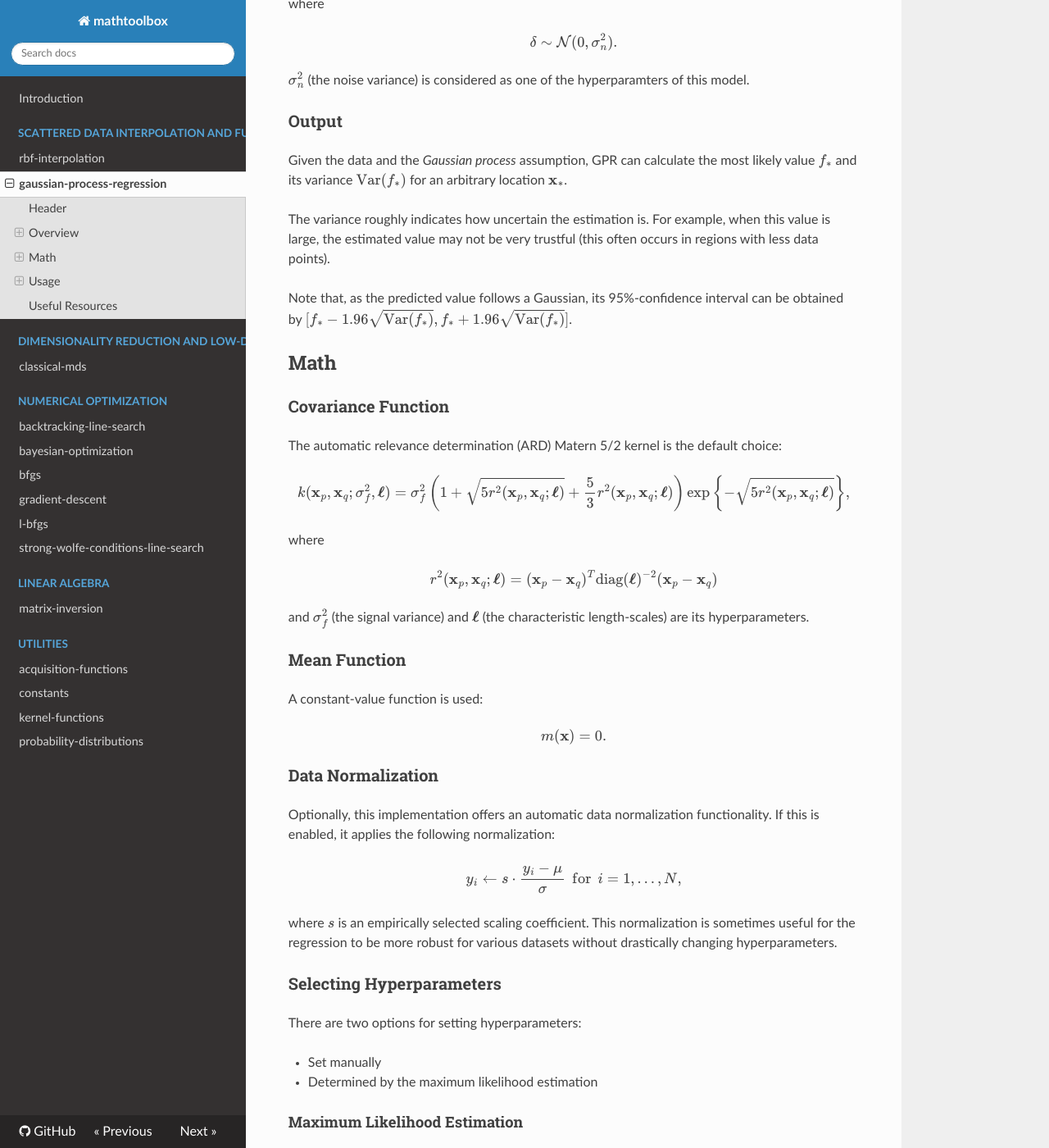
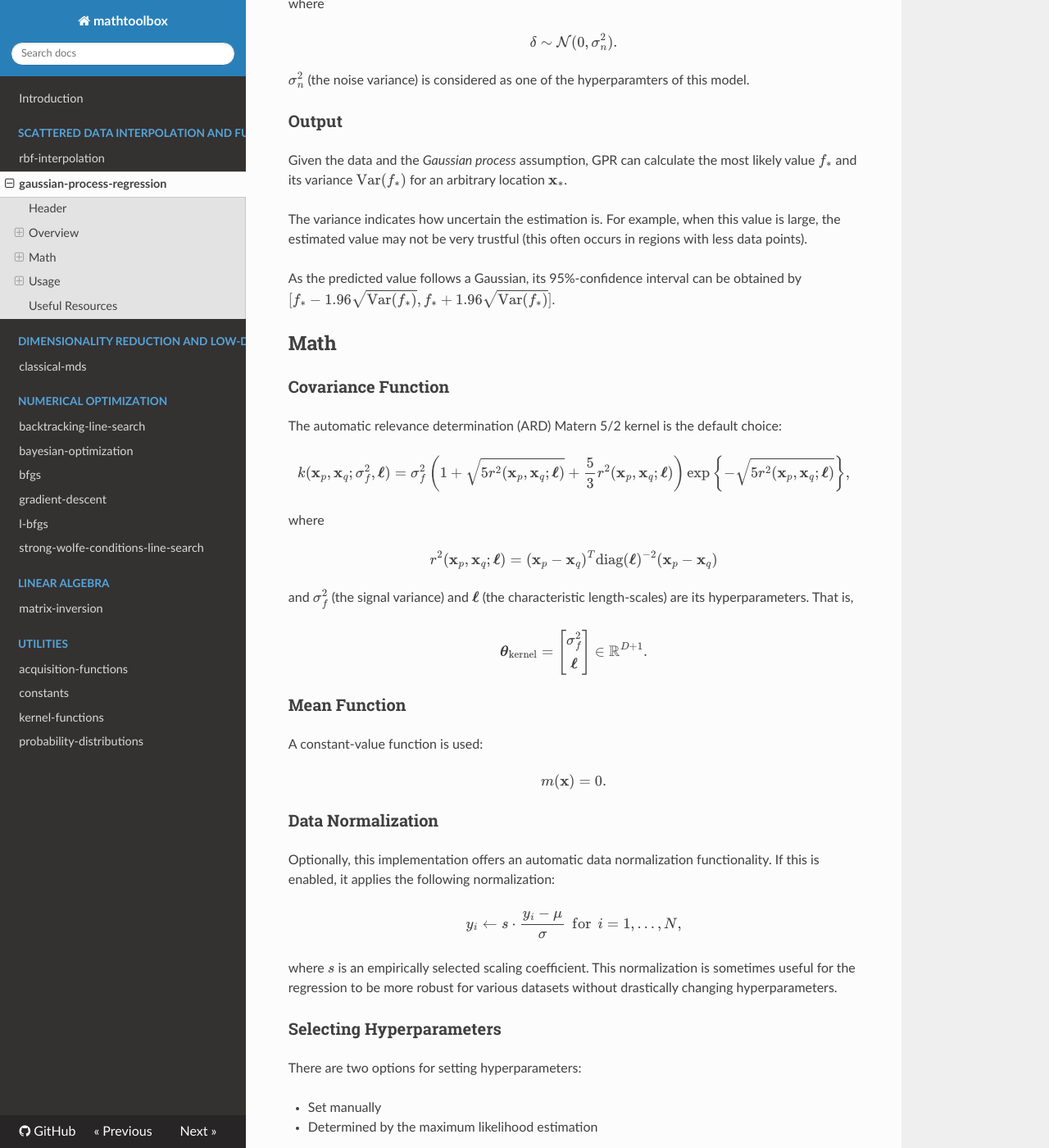
Before and after one commit to yuki-koyama/mathtoolbox, an MkDocs documentation site: the page built from docs/gaussian-process-regression.md, in a window 1280 px wide and 1400 px high, scrolled down 1479 px. Shown: the whole window at 82% size. Built offline with MkDocs 1.6.1, drawn with Linux system fonts in a browser that asks for light colours; nearby versions of some CDN libraries; formulas are drawn with MathJax 3; some of the changed text lies outside the part shown.

Commit message:
Update the docs

````diff
--- a/docs/gaussian-process-regression.md
+++ b/docs/gaussian-process-regression.md
@@ -50,9 +50,9 @@
 
 Given the data and the _Gaussian process_ assumption, GPR can calculate the most likely value $ f_{*} $ and its variance $ \text{Var}(f_{*}) $ for an arbitrary location $ \mathbf{x}_{*} $.
 
-The variance roughly indicates how uncertain the estimation is. For example, when this value is large, the estimated value may not be very trustful (this often occurs in regions with less data points).
+The variance indicates how uncertain the estimation is. For example, when this value is large, the estimated value may not be very trustful (this often occurs in regions with less data points).
 
-Note that, as the predicted value follows a Gaussian, its 95%-confidence interval can be obtained by $ [ f_{*} - 1.96 \sqrt{\text{Var}(f_{*})}, f_{*} + 1.96 \sqrt{\text{Var}(f_{*})} ] $.
+As the predicted value follows a Gaussian, its 95%-confidence interval can be obtained by $ [ f_{*} - 1.96 \sqrt{\text{Var}(f_{*})}, f_{*} + 1.96 \sqrt{\text{Var}(f_{*})} ] $.
 
 ## Math
 
@@ -70,7 +70,11 @@
 r^{2}(\mathbf{x}_{p}, \mathbf{x}_{q}; \boldsymbol{\ell}) = (\mathbf{x}_p - \mathbf{x}_q)^{T} \text{diag}(\boldsymbol{\ell})^{-2} (\mathbf{x}_p - \mathbf{x}_q)
 $$
 
-and $ \sigma_f^{2} $ (the signal variance) and $ \boldsymbol{\ell} $ (the characteristic length-scales) are its hyperparameters.
+and $ \sigma_f^{2} $ (the signal variance) and $ \boldsymbol{\ell} $ (the characteristic length-scales) are its hyperparameters. That is,
+
+$$
+\boldsymbol{\theta}_\text{kernel} = \begin{bmatrix} \sigma_f^{2} \\ \boldsymbol{\ell} \end{bmatrix} \in \mathbb{R}^{D + 1}.
+$$
 
 ### Mean Function
 
@@ -102,7 +106,7 @@
 Let $ \boldsymbol{\theta} $ be a concatenation of hyperparameters; that is,
 
 $$
-\boldsymbol{\theta} = \begin{bmatrix} \sigma_{f}^{2} \\ \sigma_{n}^{2} \\ \boldsymbol{\ell} \end{bmatrix} \in \mathbb{R}^{D + 2}.
+\boldsymbol{\theta} = \begin{bmatrix} \boldsymbol{\theta}_\text{kernel} \\ \sigma_{n}^{2} \end{bmatrix} \in \mathbb{R}^{D + 2}.
 $$
 
 In this approach, these hyperparameters are determined by solving the following numerical optimization problem:
@@ -121,22 +125,20 @@
 ```cpp
 GaussianProcessRegression(const Eigen::MatrixXd& X,
                           const Eigen::VectorXd& y,
-                          const KernelType       kernel_type = KernelType::ArdMatern52);
+                          const KernelType       kernel_type = KernelType::ArdMatern52,
+                          const bool             use_data_normalization = true);
 ```
 
 ### Hyperparameter Selection
 
 Hyperparameters are set by either
 ```cpp
-void SetHyperparameters(double sigma_squared_f,
-                        double sigma_squared_n,
-                        const Eigen::VectorXd& length_scales);
+void SetHyperparams(const Eigen::VectorXd& kernel_hyperparams, const double m_sigma_squared_n);
 ```
 or
 ```cpp
-void PerformMaximumLikelihood(double sigma_squared_f_initial,
-                              double sigma_squared_n_initial,
-                              const Eigen::VectorXd& length_scales_initial);
+void PerformMaximumLikelihood(const Eigen::VectorXd& kernel_hyperparams_initial,
+                              const double           sigma_squared_n_initial);
 ```
 
 ### Prediction
````
